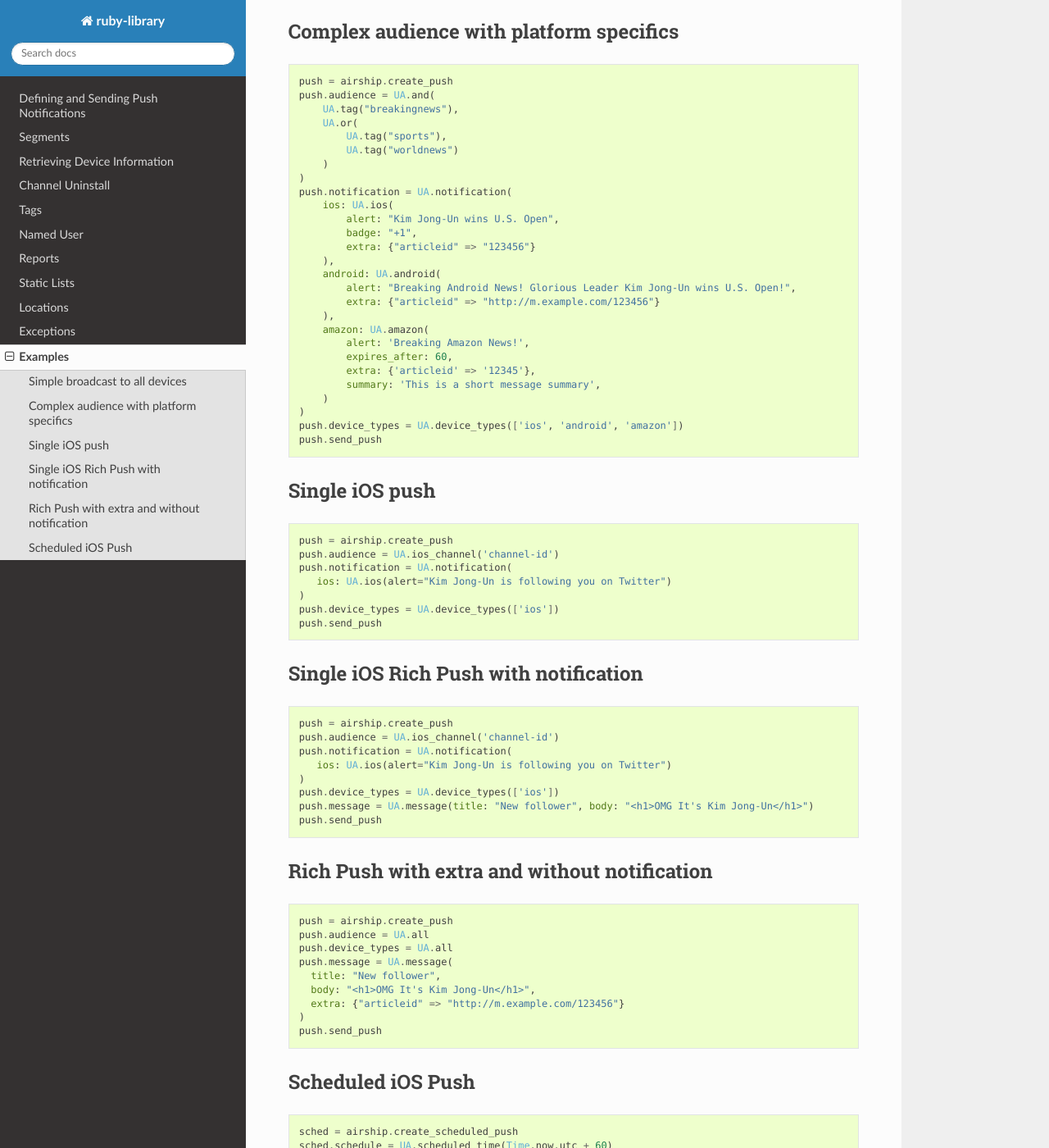
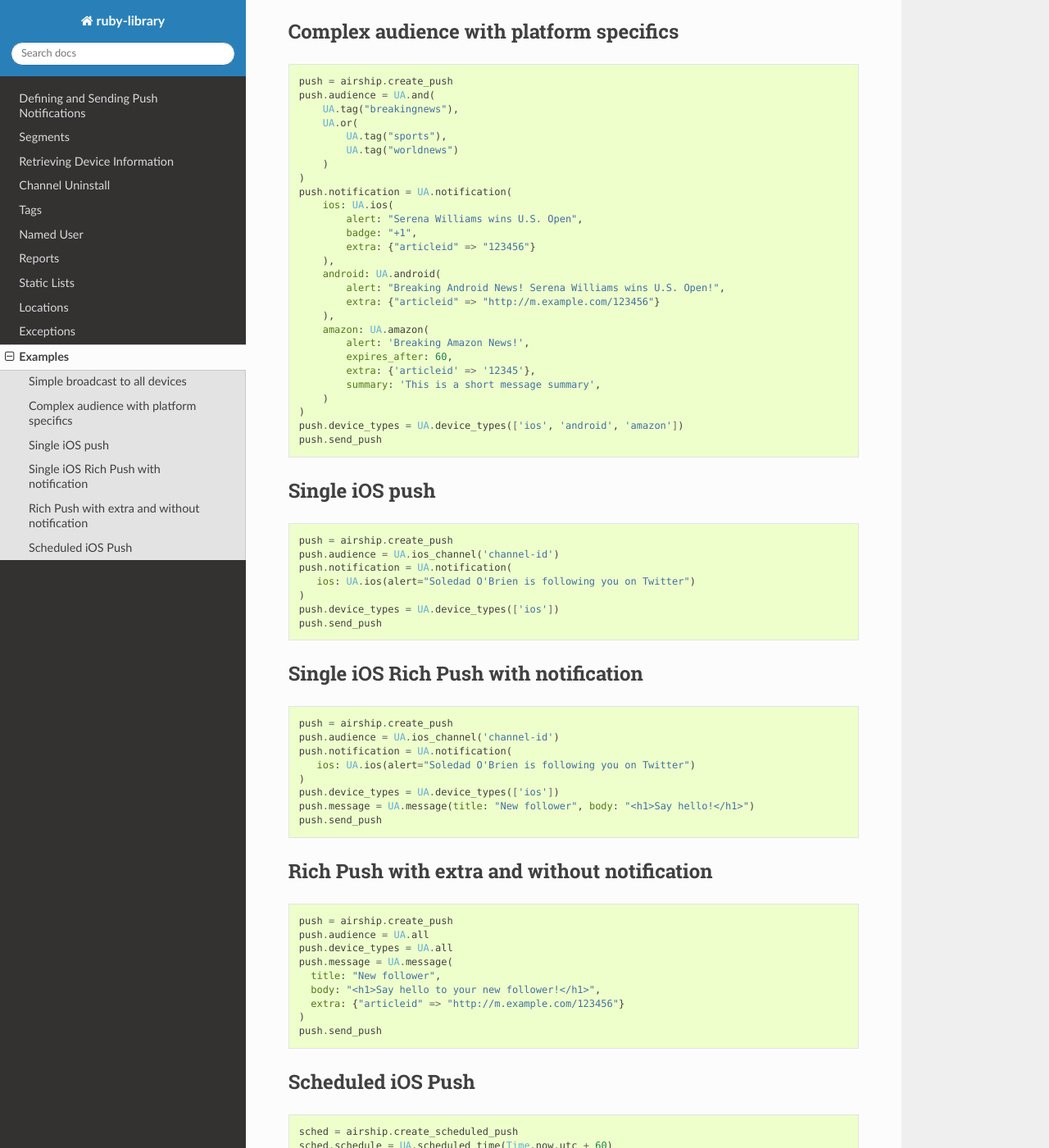
Before and after one commit to urbanairship/ruby-library, a Sphinx documentation site: the page built from docs/examples.rst, in a window 1280 px wide and 1400 px high, scrolled down 476 px. Shown: the whole window at 82% size. Built offline with Sphinx 7.4.7 and the Read the Docs theme 2.0.0, drawn with Linux system fonts in a browser that asks for light colours; the version number could not be read and is left out; some of the changed text lies outside the part shown.

Commit message:
update ridiculous examples

```diff
--- a/docs/examples.rst
+++ b/docs/examples.rst
@@ -37,12 +37,12 @@ Complex audience with platform specifics
     )
     push.notification = UA.notification(
         ios: UA.ios(
-            alert: "Kim Jong-Un wins U.S. Open",
+            alert: "Serena Williams wins U.S. Open",
             badge: "+1",
             extra: {"articleid" => "123456"}
         ),
         android: UA.android(
-            alert: "Breaking Android News! Glorious Leader Kim Jong-Un wins U.S. Open!",
+            alert: "Breaking Android News! Serena Williams wins U.S. Open!",
             extra: {"articleid" => "http://m.example.com/123456"}
         ),
         amazon: UA.amazon(
@@ -64,7 +64,7 @@ Single iOS push
     push = airship.create_push
     push.audience = UA.ios_channel('channel-id')
     push.notification = UA.notification(
-       ios: UA.ios(alert="Kim Jong-Un is following you on Twitter")
+       ios: UA.ios(alert="Soledad O'Brien is following you on Twitter")
     )
     push.device_types = UA.device_types(['ios'])
     push.send_push
@@ -78,10 +78,10 @@ Single iOS Rich Push with notification
     push = airship.create_push
     push.audience = UA.ios_channel('channel-id')
     push.notification = UA.notification(
-       ios: UA.ios(alert="Kim Jong-Un is following you on Twitter")
+       ios: UA.ios(alert="Soledad O'Brien is following you on Twitter")
     )
     push.device_types = UA.device_types(['ios'])
-    push.message = UA.message(title: "New follower", body: "<h1>OMG It's Kim Jong-Un</h1>")
+    push.message = UA.message(title: "New follower", body: "<h1>Say hello!</h1>")
     push.send_push
 
 
@@ -95,7 +95,7 @@ Rich Push with extra and without notification
     push.device_types = UA.all
     push.message = UA.message(
       title: "New follower",
-      body: "<h1>OMG It's Kim Jong-Un</h1>",
+      body: "<h1>Say hello to your new follower!</h1>",
       extra: {"articleid" => "http://m.example.com/123456"}
     )
     push.send_push
@@ -112,7 +112,7 @@ Scheduled iOS Push
     sched.push = airship.create_push
     sched.push.audience = UA.ios_channel('channel-id')
     sched.push.notification = UA.notification(
-       ios: UA.ios(alert: "Kim Jong-Un is following you on Twitter"))
+       ios: UA.ios(alert: "Soledad O'Brien is following you on Twitter"))
     sched.push.device_types = UA.device_types(['ios'])
 
     sched.send_push
```
